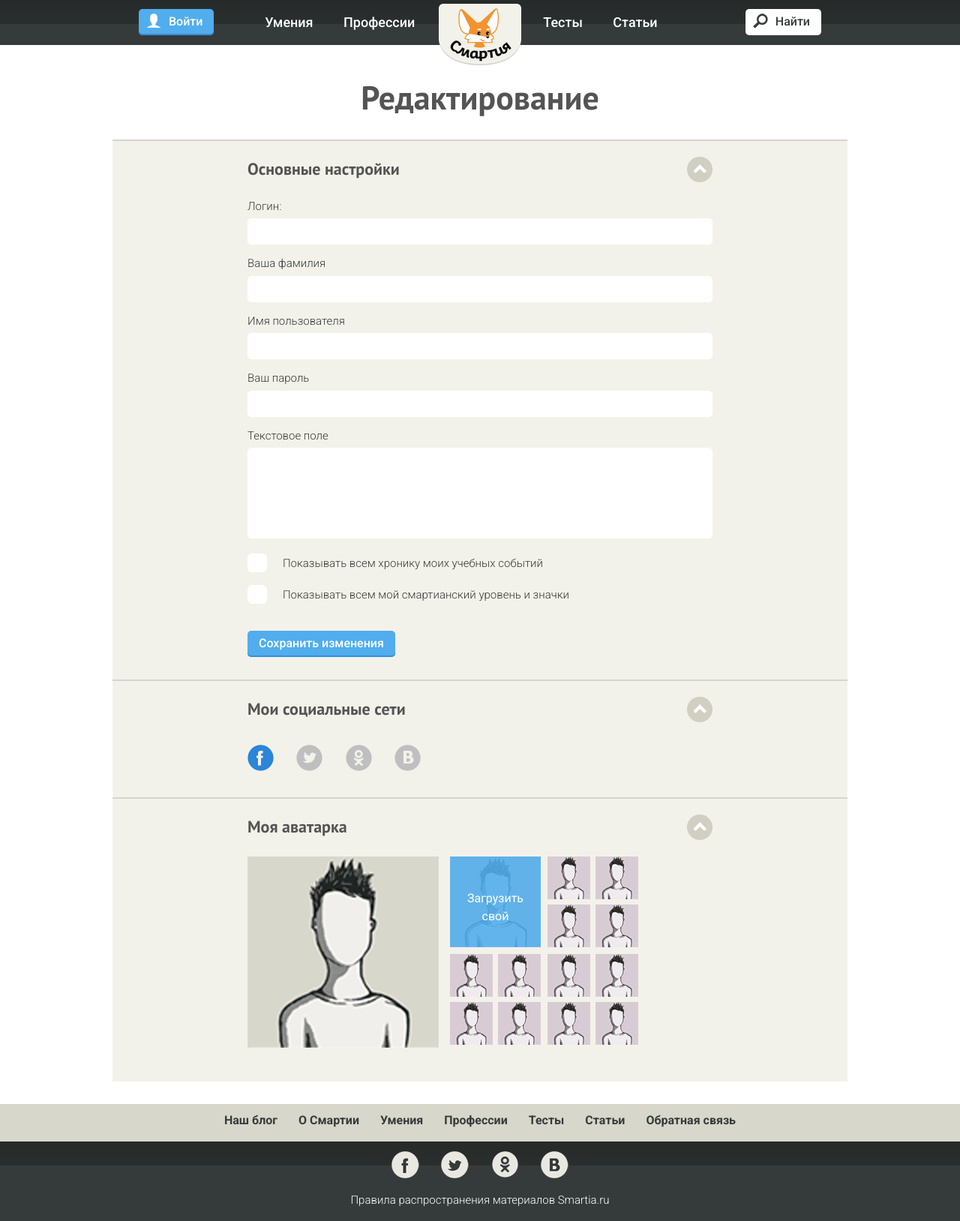
After one commit to fglukhov/smartia-markup, a PHP site: page /profile-edit.html in a window 1280 px wide. The commit adds this page. Shown: the whole page at 75% size. Run offline with PHP 8.4, Linux system fonts and the light colour scheme.

Commit message:
Ver. 2.1
Profile edit page added. Bugs fixed.

```diff
--- a/css/template.css
+++ b/css/template.css
@@ -1091,6 +1091,107 @@ textarea {
 	color:#353b3a;
 }
 
+/* Форма профиля */
+
+.profile-edit-wrapper {
+  background:#f3f2ea;
+}
+
+.profile-edit .block-expandable {
+  border-top:2px solid #d4d5d1;
+	padding:0 70px;
+}
+
+@media (max-width:580px) {
+	.profile-edit .block-expandable {
+		padding:0 50px;
+	}
+}
+
+.profile-edit .col-expandable {
+	padding: 0 0 30px 0;
+}
+
+.profile-edit .col-expandable-trigger,
+.profile-edit .col-expandable {
+  max-width:620px;
+	margin:0 auto !important;
+}
+
+.profile-edit .checkbox {
+  margin:0 0 6px 0;
+}
+
+.profile-edit .checkbox label {
+  padding:3px 0 0 47px;
+}
+
+.profile-edit .icheckbox {
+  width:26px;
+	height:26px;
+	background:url(../images/checkbox.png);
+}
+
+.profile-edit .icheckbox.checked {
+  background-position:-26px 0;
+}
+
+.profile-userpic-selector {
+
+}
+
+.profile-userpic-selected {
+  width:255px;
+	height:255px;
+	float:left;
+	margin:0 15px 15px 0;
+}
+
+.profile-userpic-picker {
+  float:left;
+	width:300px;
+}
+
+.userpic-uploader {
+  width:121px;
+	height:121px;
+	float:left;
+	background:url(../images/profile-userpic-uploader-bg.png) 0 0 no-repeat;
+	margin:0 10px 10px 0;
+	font-size:16px;
+	line-height:24px;
+	font-weight:400;
+	color:#fff;
+	-moz-box-sizing:border-box;
+	box-sizing:border-box;
+	padding:44px 20px 0 20px;
+	text-align:center;
+}
+
+.profile-userpic-selector .userpic-group {
+  width: 130px;
+	height: 130px;
+	float:left;
+}
+
+.userpic-selectable {
+  width:57px;
+	height:57px;
+	float:left;
+	margin:0 7px 7px 0;
+}
+
+.profile-edit label {
+  font-size:15px;
+	font-weight:300;
+}
+
+.profile-edit .form-footer {
+  padding:10px 0 0 0;
+}
+
+/* Форма профиля END */
+
 @media (max-width:419px) {
 	.col-expandable-trigger .num {
 		display:none;
@@ -1107,10 +1208,12 @@ textarea {
 		margin: 7px -17px 0 0;
 	}
 
+	.profile-edit .col-expandable,
 	.skills-list-all .col-expandable {
 		display:none;
 	}
 
+	.profile-edit h2.col-expandable-trigger,
 	.skills-list-all h2.col-expandable-trigger {
 		font-family: 'PT Sans';
 		font-size: 26px;
@@ -1122,6 +1225,7 @@ textarea {
 		cursor:pointer;
 	}
 
+	.profile-edit .col-expandable-trigger .arr,
 	.skills-list-all .col-expandable-trigger .arr {
 		width:34px;
 		height:34px;
@@ -1136,10 +1240,20 @@ textarea {
 		display:block;
 	}
 
+	.profile-edit .col-expandable-trigger-on .arr,
 	.skills-list-all .col-expandable-trigger-on .arr {
 		background-position:0 0;
 	}
 
+}
+
+.profile-edit .col-expandable-trigger {
+  font-size:22px !important;
+	padding:22px 70px 25px 0 !important;
+}
+
+.profile-edit .col-expandable-trigger .arr {
+  top:21px !important;
 }
 
 .col-expandable-trigger-on {
@@ -1953,6 +2067,10 @@ h2.col-title {
   margin:0 27px 0 0;
 }
 
+.reg-socials-buttons .inact {
+  background-position:0 -35px;
+}
+
 .reg-form {
   background:#d8d7cc;
 	padding:17px 56px 35px 56px;
@@ -1981,14 +2099,17 @@ h2.col-title {
 	padding: 23px 56px;
 }
 
+.profile-edit-wrapper,
 .reg-form-wrapper {
   margin:0 -35px;
 }
 
 @media (max-width: 579px) {
-  .reg-form-wrapper {
+	.profile-edit-wrapper,
+	.reg-form-wrapper {
 		margin:0 -25px !important;
 	}
+
 	.form-hint,
 	.reg-socials,
 	.reg-form {
--- a/index.html
+++ b/index.html
@@ -28,6 +28,7 @@
 
 <ol>
 	<li><a href="profile-new.html">Профиль</a></li>
+	<li><a href="profile-edit.html">Профиль, редактирование</a></li>
 	<li><a href="skills-item-progress.html">Страница умения (прогресс-бар)</a></li>
 	<li><a href="skills-item-progress-full.html">Страница умения (прогресс-бар полный)</a></li>
 	<li><a href="skills-item-want.html">Страница умения (хочу освоить)</a></li>
--- /dev/null
+++ b/profile-edit.html
@@ -0,0 +1,269 @@
+<!DOCTYPE html>
+<html>
+  <head>
+    <meta charset="utf-8">
+		<meta http-equiv="X-UA-Compatible" content="IE=edge">
+		<meta name="viewport" content="width=device-width, initial-scale=1">
+
+		<title>Смартия - Редактирование профиля</title>
+
+		<link href='http://fonts.googleapis.com/css?family=Roboto:400,300,300italic,400italic,500,500italic,700,700italic&subset=cyrillic' rel='stylesheet' type='text/css'>
+		<link href='http://fonts.googleapis.com/css?family=PT+Sans:400,700,400italic,700italic&subset=cyrillic' rel='stylesheet' type='text/css'>
+
+		<link href="css/bootstrap.css" rel="stylesheet">
+		<link href="css/bootstrap-theme.css" rel="stylesheet">
+		<link href="css/bootstrap-select.css" rel="stylesheet">
+		<link href="css/icheck.css" rel="stylesheet">
+		<link href="css/template.css" rel="stylesheet">
+
+		<!--[if lt IE 9]><![endif]-->
+
+		<!--[if lt IE 9]>
+			<script src="https://oss.maxcdn.com/libs/html5shiv/3.7.0/html5shiv.js"></script>
+			<script src="https://oss.maxcdn.com/libs/respond.js/1.4.2/respond.min.js"></script>
+		<![endif]-->
+
+		<!-- Favicons -->
+    <link rel="shortcut icon" href="../assets/ico/favicon.ico">
+
+  </head>
+
+	<body>
+
+		<div class="top-wrap">
+			<div class="top-main">
+
+				<div class="header">
+					<div class="header-content">
+						<div class="search-form" id="searchForm">
+							<div class="container">
+								<div class="search-form-content">
+									<form action=".">
+										<input type="text" class="search-input"/>
+										<input type="submit" class="search-submit" value=""/>
+									</form>
+								</div>
+							</div>
+						</div>
+						<div class="main-menu-wrapper">
+							<div class="container">
+								<ul class="main-menu" id="mainMenu">
+									<li><a href="#">Умения</a></li>
+									<li><a href="#">Профессии</a></li>
+									<li class="main-menu-sep">&nbsp;</li>
+									<li><a href="#">Тесты</a></li>
+									<li><a href="#">Статьи</a></li>
+								</ul>
+							</div>
+						</div>
+						<div class="header-bottom">
+							<div class="container">
+								<div class="header-bottom-content">
+									<div class="logo">
+										<a href="#"><img src="images/logo.png" alt="Смартия"/></a>
+									</div>
+									<div class="btn btn-search toggler" data-togglertarget="searchForm"><img src="images/ico-search.png"/>Найти</div>
+									<div class="btn btn-menu toggler" data-togglertarget="mainMenu" data-togglertarget2="searchForm"><img src="images/ico-menu.png"/>Меню</div>
+									<div class="btn btn-default btn-login"><img src="images/ico-login.png"/>Войти</div>
+								</div>
+							</div>
+						</div>
+					</div>
+				</div>
+
+				<div class="body">
+					<div class="container clearfix">
+
+						<div class="page-title clearfix">
+							<h1 class="center">Редактирование</h1>
+						</div>
+
+						<div class="col-single profile-edit-wrapper">
+							<form action=".">
+								<div class="profile-edit">
+									<div class="profile-edit-content">
+										<div class="block-expandable block-expandable-expanded">
+											<h2 class="col-expandable-trigger clearfix">Основные настройки<div class="arr"></div></h2>
+
+											<div class="col-expandable">
+												<div class="form-group">
+													<label for="profile_name">Логин:</label>
+													<input type="text" class="form-control" id="profile_name">
+												</div>
+												<div class="form-group">
+													<label for="profile_lastname">Ваша фамилия</label>
+													<input type="text" class="form-control" id="profile_lastname">
+												</div>
+												<div class="form-group">
+													<label for="profile_username">Имя пользователя</label>
+													<input type="text" class="form-control" id="profile_username">
+												</div>
+												<div class="form-group">
+													<label for="profile_password">Ваш пароль</label>
+													<input type="text" class="form-control" id="profile_password">
+												</div>
+												<div class="form-group">
+													<label for="profile_message">Текстовое поле</label>
+													<textarea name="profile_message" id="profile_message" rows="5"></textarea>
+												</div>
+												<div class="form-group">
+													<div class="checkboxes">
+														<div class="checkbox">
+															<label>
+																<input type="checkbox"> Показывать всем хронику моих учебных событий
+															</label>
+														</div>
+														<div class="checkbox">
+															<label>
+																<input type="checkbox"> Показывать всем мой смартианский уровень и значки
+															</label>
+														</div>
+													</div>
+												</div>
+												<div class="form-footer">
+													<button type="submit" class="btn btn-default">Сохранить изменения</button>
+												</div>
+											</div>
+										</div>
+										<div class="block-expandable block-expandable-expanded">
+											<h2 class="col-expandable-trigger clearfix">Мои социальные сети<div class="arr"></div></h2>
+
+											<div class="col-expandable">
+												<div class="reg-socials-buttons">
+													<a href="#" class="sn-ico-2 ico-fb-2"></a>
+													<a href="#" class="sn-ico-2 ico-twitter-2 inact"></a>
+													<a href="#" class="sn-ico-2 ico-ok-2 inact"></a>
+													<a href="#" class="sn-ico-2 ico-vk-2 inact"></a>
+												</div>
+											</div>
+										</div>
+										<div class="block-expandable block-expandable-expanded">
+											<h2 class="col-expandable-trigger clearfix">Моя аватарка<div class="arr"></div></h2>
+
+											<div class="col-expandable">
+												<div class="profile-userpic-selector clearfix">
+													<div class="profile-userpic-selected">
+														<img src="files/profile-userpic-selected.png" />
+													</div>
+													<div class="profile-userpic-picker clearfix">
+														<div class="userpic-group clearfix">
+															<div class="userpic-uploader">
+																<div class="cont">Загрузить свой</div>
+															</div>
+														</div>
+														<div class="userpic-group clearfix">
+															<div class="userpic-selectable">
+																<img src="files/profile-userpic-selectable.png"/>
+															</div>
+															<div class="userpic-selectable">
+																<img src="files/profile-userpic-selectable.png"/>
+															</div>
+															<div class="userpic-selectable">
+																<img src="files/profile-userpic-selectable.png"/>
+															</div>
+															<div class="userpic-selectable">
+																<img src="files/profile-userpic-selectable.png"/>
+															</div>
+														</div>
+														<div class="userpic-group clearfix">
+															<div class="userpic-selectable">
+																<img src="files/profile-userpic-selectable.png"/>
+															</div>
+															<div class="userpic-selectable">
+																<img src="files/profile-userpic-selectable.png"/>
+															</div>
+															<div class="userpic-selectable">
+																<img src="files/profile-userpic-selectable.png"/>
+															</div>
+															<div class="userpic-selectable">
+																<img src="files/profile-userpic-selectable.png"/>
+															</div>
+														</div>
+														<div class="userpic-group clearfix">
+															<div class="userpic-selectable">
+																<img src="files/profile-userpic-selectable.png"/>
+															</div>
+															<div class="userpic-selectable">
+																<img src="files/profile-userpic-selectable.png"/>
+															</div>
+															<div class="userpic-selectable">
+																<img src="files/profile-userpic-selectable.png"/>
+															</div>
+															<div class="userpic-selectable">
+																<img src="files/profile-userpic-selectable.png"/>
+															</div>
+														</div>
+													</div>
+												</div>
+											</div>
+										</div>
+
+									</div>
+								</div>
+
+							</form>
+						</div>
+
+					</div>
+				</div>
+
+			</div>
+		</div>
+
+		<div class="footer">
+			<div class="footer-content">
+				<div class="footer-menu-trigger clearfix">
+					<div class="container">
+						<div class="footer-menu-trigger-content">
+							<div class="footer-menu-toggler toggler" data-togglertarget="footerMenu">
+								Меню
+								<div class="btn btn-footer-menu"></div>
+							</div>
+						</div>
+					</div>
+				</div>
+				<div class="footer-menu-wrapper">
+					<div class="container">
+						<ul class="footer-menu" id="footerMenu">
+							<li><a href="#">Наш блог</a></li>
+							<li><a href="#">О Смартии</a></li>
+							<li><a href="#">Умения</a></li>
+							<li><a href="#">Профессии</a></li>
+							<li><a href="#">Тесты</a></li>
+							<li><a href="#">Статьи</a></li>
+							<li><a href="#">Обратная связь</a></li>
+						</ul>
+					</div>
+				</div>
+				<div class="footer-bottom">
+					<div class="container">
+						<div class="footer-soclinks clearfix">
+							<a href="#" class="sn-ico ico-fb"></a>
+							<a href="#" class="sn-ico ico-twitter"></a>
+							<a href="#" class="sn-ico ico-ok"></a>
+							<a href="#" class="sn-ico ico-vk"></a>
+						</div>
+						<div class="footer-legal">
+							<a href="#">Правила распространения материалов Smartia.ru</a>
+						</div>
+					</div>
+				</div>
+			</div>
+		</div>
+
+		<!-- <div style="height:500px;"></div> -->
+
+
+
+		<!-- Bootstrap core JavaScript
+		================================================== -->
+		<!-- Placed at the end of the document so the pages load faster -->
+		<script src="js/jquery.min.js"></script>
+		<script src="js/bootstrap.min.js"></script>
+		<script src="js/bootstrap-select.min.js"></script>
+		<script src="js/icheck.min.js"></script>
+		<script src="js/modernizr.custom.js"></script>
+		<script src="js/template.js"></script>
+
+	</body>
+</html>
--- a/profile-new.html
+++ b/profile-new.html
@@ -109,7 +109,6 @@
 										<div class="modal-dialog">
 											<div class="modal-content">
 												<div class="modal-header">
-
 													<h4 class="modal-title">Добавить событие</h4>
 												</div>
 												<form action=".">
```
Also changed, not shown: other parts of css/template.css (+32 -14 lines), js/template.js (+12 -0 lines), files/profile-userpic-selectable.png (added), files/profile-userpic-selected.png (added), images/checkbox-3.png (added), images/ico-fb-2.png, images/ico-ok-2.png, images/ico-twitter-2.png, images/ico-vk-2.png, images/profile-userpic-uploader-bg.png (added).
